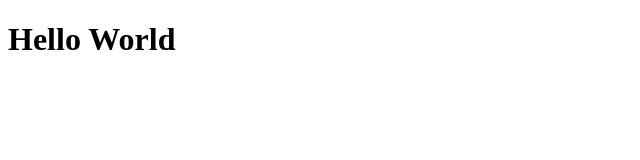
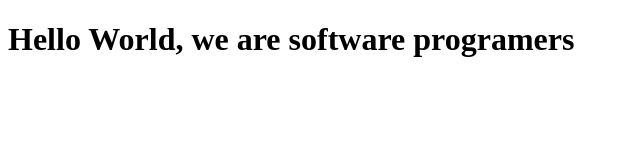
Before and after one commit to Engr-Matthew/Matthew-and-Mohamed, a plain HTML site: page index.html in a window 1280 px wide. Shown: the whole page, without its empty margins (0-640 px from the left). Drawn offline with Linux system fonts and the light colour scheme.

Commit message:
Test Hello world

```diff
--- a/index.html
+++ b/index.html
@@ -7,21 +7,9 @@
   </head>
 
   <body>
-    <h1>Hello World</h1>
     <script src="https://cdn.freecodecamp.org/testable-projects-fcc/v1/bundle.js"></script>
+    <h1>Hello World, we are software programers</h1>
 
-    <!--
-
-    Hello Camper!
-
-    For now, the test suite only works in Chrome!
-    Please read the README below in the JS Editor before beginning.
-    Feel free to delete this message once you have read it.
-    Good luck and Happy Coding!
-
-    - The freeCodeCamp Team
-
-    -->
     <script  src="js/index.js"></script>
   </body>
 </html>
```
